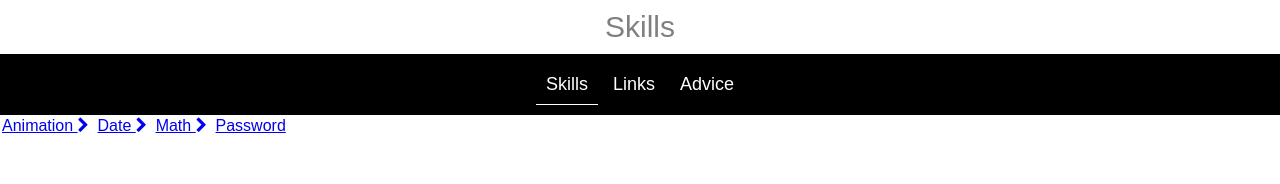
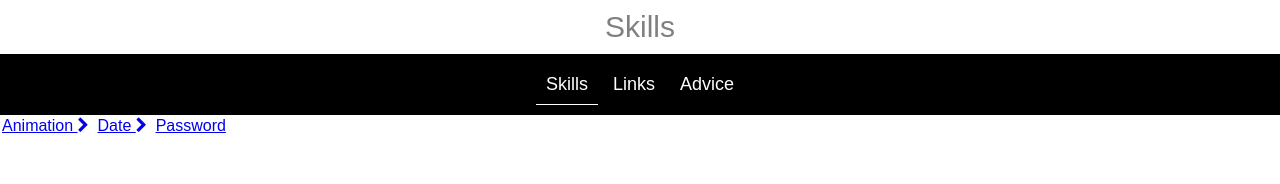
Before and after one commit to MarceloJSCesar/Portfolio, a plain HTML site: page Blog/Skills/index.html in a window 1280 px wide. Shown: the top 184 px of the page. Drawn offline with Linux system fonts and the light colour scheme.

Commit message:
other same change than before

```diff
--- a/Blog/Skills/index.html
+++ b/Blog/Skills/index.html
@@ -27,7 +27,6 @@
         <main id="tags-skills">
             <p><a href="#animation">Animation <i class="fa fa-chevron-right" aria-hidden="true"></i></a></p>
             <p><a href="#date">Date <i class="fa fa-chevron-right" aria-hidden="true"></i></a></p>
-            <p><a href="#math">Math <i class="fa fa-chevron-right" aria-hidden="true"></i></a></p>
             <p><a href="#password">Password</a></p>
         </main>
 
```
